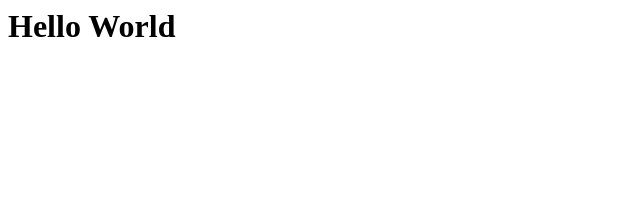
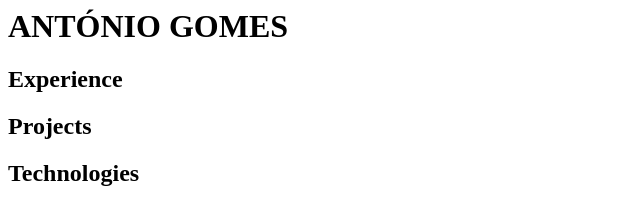
Before and after one commit to antoniodfg/antoniodfg.github.io, a plain HTML site: page index.html in a window 1280 px wide. Shown: the whole page, without its empty margins (0-640 px from the left). Drawn offline with Linux system fonts and the light colour scheme.

Commit message:
Update images

```diff
--- a/index.html
+++ b/index.html
@@ -1,8 +1,12 @@
 <html>
     <head>
-        <title>AG</title>
+        <title>AG | Data Software Engineer</title>
+        <link rel="icon" href="images/user.png" type="image/icon type">
     </head>
     <body>
-        <h1>Hello World</h1>
+        <h1>ANTÓNIO GOMES</h1>
+        <h2>Experience</h2>
+        <h2>Projects</h2>
+        <h2>Technologies</h2>
     </body>
 </html>
```
Also changed, not shown: images/user.png (added).
